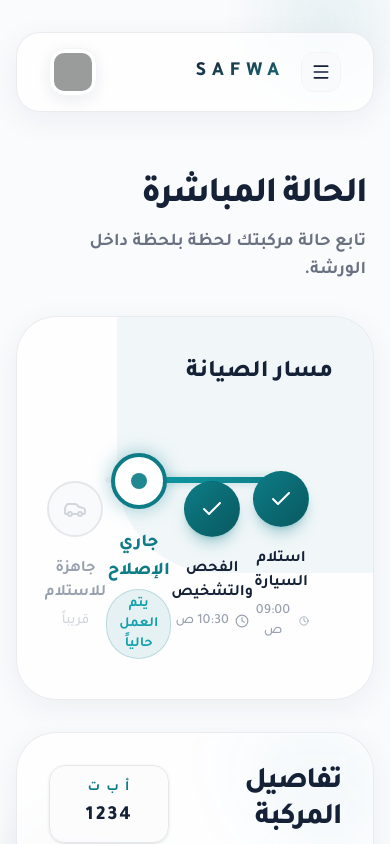
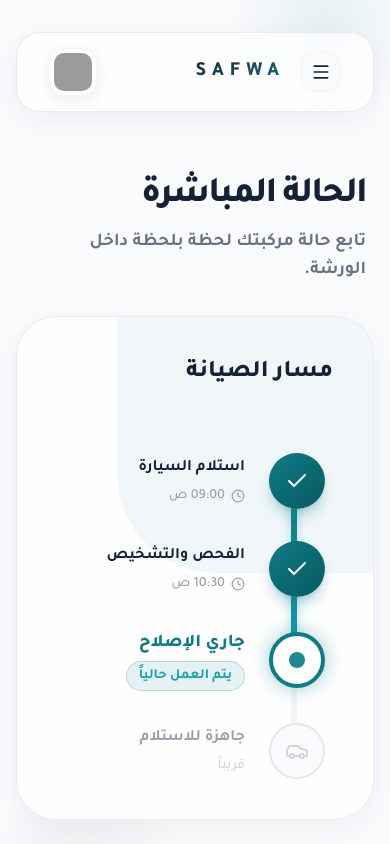
Before and after one commit to Abdullah-Saleh-Algaadi/SAFWA, a React (Vite) app: page / in a window 390 px wide. Shown: the top 844 px of the page. Built offline with nearby package versions, Linux system fonts and the light colour scheme; grey boxes are pictures that could not be loaded.

Commit message:
Fix mobile layout for maintenance timeline and invoice stats

```diff
--- a/src/pages/Invoices.jsx
+++ b/src/pages/Invoices.jsx
@@ -40,7 +40,7 @@ export default function Invoices() {
         </div>
       </div>
 
-      <div className="grid grid-cols-1 lg:grid-cols-12 gap-8">
+      <div className="flex flex-col-reverse lg:grid lg:grid-cols-12 gap-8">
         {/* Main List Column */}
         <div className="lg:col-span-8 space-y-4">
           {invoices.map((inv) => (
--- a/src/pages/LiveTracking.jsx
+++ b/src/pages/LiveTracking.jsx
@@ -12,52 +12,60 @@ export default function LiveTracking() {
         <div className="absolute top-0 right-0 w-64 h-64 bg-teal/5 rounded-bl-[100px] -z-0"></div>
         <h2 className="text-2xl font-black text-navy mb-16 relative z-10">مسار الصيانة</h2>
 
-        <div className="relative flex justify-between items-center px-6 z-10">
+        <div className="relative flex flex-col md:flex-row justify-between items-start md:items-center px-2 md:px-6 z-10 gap-8 md:gap-0">
           {/* Progress Line */}
-          <div className="absolute top-6 left-12 right-12 h-1.5 bg-gray-100 -z-10 rounded-full"></div>
-          <div className="absolute top-6 right-12 w-[60%] h-1.5 bg-gradient-to-l from-teal to-teal-light -z-10 rounded-full shadow-[0_0_10px_rgba(13,124,134,0.3)]"></div>
+          <div className="absolute top-6 bottom-6 right-9 w-1.5 md:w-auto md:h-1.5 md:top-6 md:bottom-auto md:left-12 md:right-12 bg-gray-100 -z-10 rounded-full"></div>
+          <div className="absolute top-6 right-9 w-1.5 h-[60%] md:h-1.5 md:w-[60%] md:bottom-auto md:right-12 bg-gradient-to-b md:bg-gradient-to-l from-teal to-teal-light -z-10 rounded-full shadow-[0_0_10px_rgba(13,124,134,0.3)]"></div>
 
           {/* Step 1 */}
-          <div className="flex flex-col items-center z-10 w-36 text-center group">
-            <div className="w-14 h-14 rounded-full bg-gradient-to-br from-teal to-teal-dark text-white flex items-center justify-center mb-5 shadow-lg shadow-teal/30 transition-transform group-hover:scale-110 border border-teal/20">
+          <div className="flex flex-row md:flex-col items-center z-10 w-full md:w-36 text-right md:text-center group gap-6 md:gap-0">
+            <div className="w-14 h-14 rounded-full bg-gradient-to-br from-teal to-teal-dark text-white flex items-center justify-center md:mb-5 shadow-lg shadow-teal/30 transition-transform group-hover:scale-110 border border-teal/20 shrink-0">
               <Check size={24} />
             </div>
+            <div className="flex-1 md:flex-none">
               <h3 className="font-bold text-navy text-base mb-1.5">استلام السيارة</h3>
               <div className="flex items-center gap-1.5 text-gray-400 text-sm font-medium">
                 <Clock size={14} />
                 09:00 ص
               </div>
             </div>
+          </div>
 
           {/* Step 2 */}
-          <div className="flex flex-col items-center z-10 w-36 text-center group">
-            <div className="w-14 h-14 rounded-full bg-gradient-to-br from-teal to-teal-dark text-white flex items-center justify-center mb-5 shadow-lg shadow-teal/30 transition-transform group-hover:scale-110 border border-teal/20">
+          <div className="flex flex-row md:flex-col items-center z-10 w-full md:w-36 text-right md:text-center group gap-6 md:gap-0">
+            <div className="w-14 h-14 rounded-full bg-gradient-to-br from-teal to-teal-dark text-white flex items-center justify-center md:mb-5 shadow-lg shadow-teal/30 transition-transform group-hover:scale-110 border border-teal/20 shrink-0">
               <Check size={24} />
             </div>
+            <div className="flex-1 md:flex-none">
               <h3 className="font-bold text-navy text-base mb-1.5">الفحص والتشخيص</h3>
               <div className="flex items-center gap-1.5 text-gray-400 text-sm font-medium">
                 <Clock size={14} />
                 10:30 ص
               </div>
             </div>
+          </div>
 
           {/* Step 3 */}
-          <div className="flex flex-col items-center z-10 w-36 text-center group">
-            <div className="w-14 h-14 rounded-full bg-white border-4 border-teal flex items-center justify-center mb-5 relative shadow-[0_0_20px_rgba(13,124,134,0.4)]">
+          <div className="flex flex-row md:flex-col items-center z-10 w-full md:w-36 text-right md:text-center group gap-6 md:gap-0">
+            <div className="w-14 h-14 rounded-full bg-white border-4 border-teal flex items-center justify-center md:mb-5 relative shadow-[0_0_20px_rgba(13,124,134,0.4)] shrink-0">
               <div className="w-4 h-4 bg-teal rounded-full animate-pulse"></div>
               <div className="absolute inset-[-4px] rounded-full border-4 border-teal animate-ping opacity-20"></div>
             </div>
+            <div className="flex-1 md:flex-none">
               <h3 className="font-black text-teal text-lg mb-1">جاري الإصلاح</h3>
-            <p className="text-teal-light font-bold text-sm bg-teal/10 px-3 py-1 rounded-full border border-teal/20">يتم العمل حالياً</p>
+              <p className="inline-block text-teal-light font-bold text-sm bg-teal/10 px-3 py-1 rounded-full border border-teal/20">يتم العمل حالياً</p>
+            </div>
           </div>
 
           {/* Step 4 */}
-          <div className="flex flex-col items-center z-10 w-36 text-center group">
-            <div className="w-14 h-14 rounded-full bg-gray-50 border-2 border-gray-200 text-gray-300 flex items-center justify-center mb-5 transition-transform group-hover:scale-110">
+          <div className="flex flex-row md:flex-col items-center z-10 w-full md:w-36 text-right md:text-center group gap-6 md:gap-0">
+            <div className="w-14 h-14 rounded-full bg-gray-50 border-2 border-gray-200 text-gray-300 flex items-center justify-center md:mb-5 transition-transform group-hover:scale-110 shrink-0">
               <Car size={24} />
             </div>
+            <div className="flex-1 md:flex-none">
               <h3 className="font-bold text-gray-400 text-base mb-1.5">جاهزة للاستلام</h3>
               <p className="text-gray-300 font-medium text-sm">قريباً</p>
+            </div>
           </div>
         </div>
       </div>
```
Lines whose indentation alone changed are shown as unchanged.
